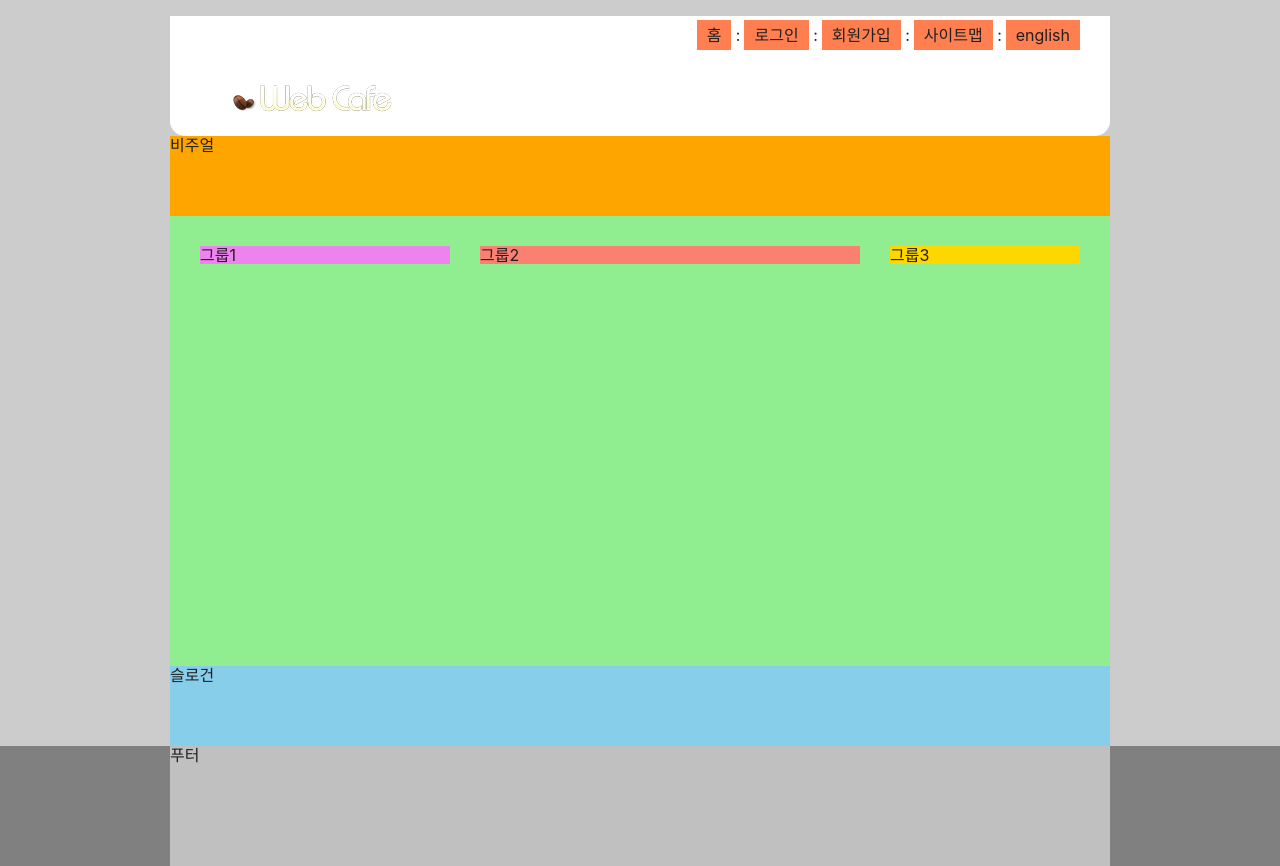
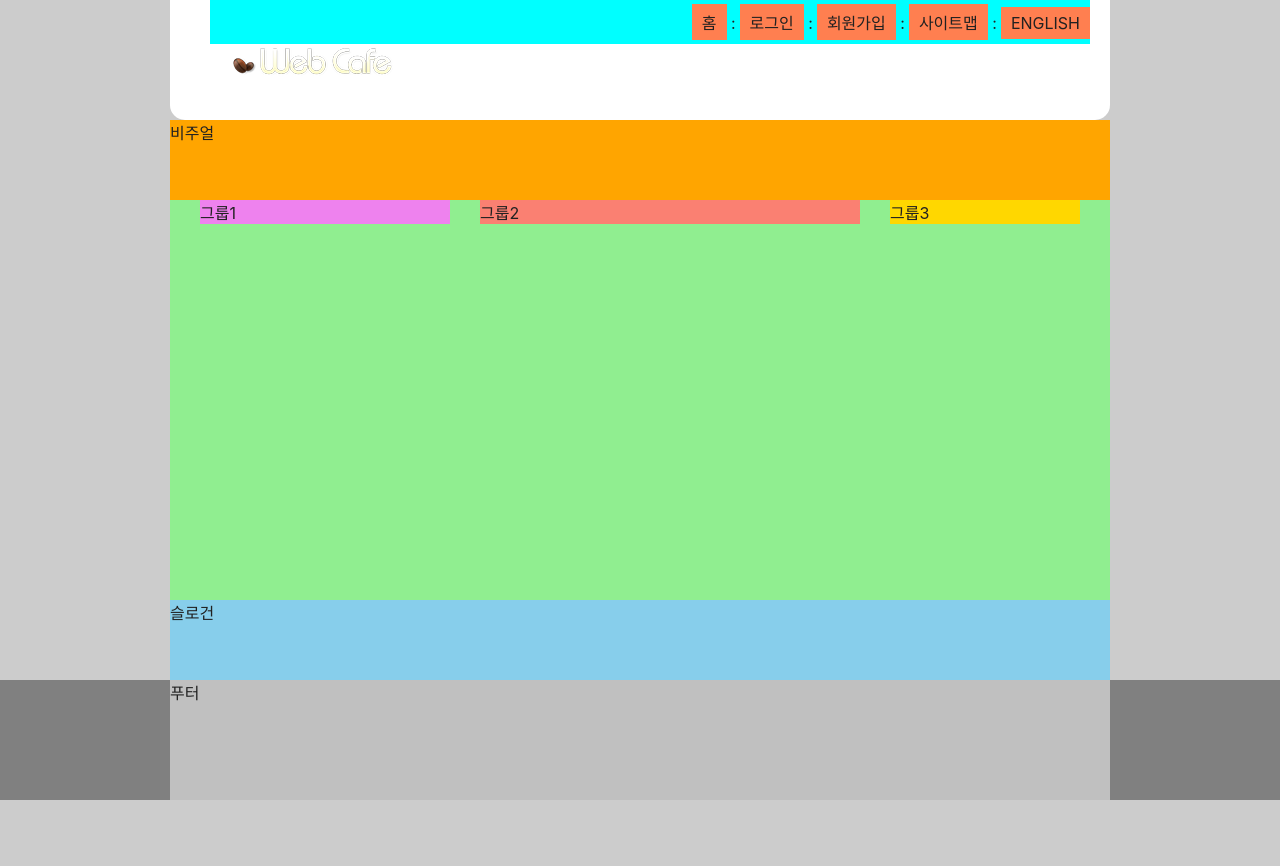
Before and after one commit to jenny7732/HTML5, a plain HTML site: page index.html in a window 1280 px wide. After the commit the page ends 800 px from the top, so only its background shows below. Drawn offline with Linux system fonts and the light colour scheme; a web font is replaced by a local one.

Commit message:
position 속성을 활용한 레이아웃

```diff
--- a/styles/style.css
+++ b/styles/style.css
@@ -1,13 +1,15 @@
 @import url(./normalize.css);
-/* @import url(./reset.css); */
+@import url(./reset.css);
 
 /* 기본 스타일 */
-*, *::before, *::after{
+*,
+*::before,
+*::after {
   box-sizing: border-box;
 }
 
 /* 링크 스타일 */
-a{
+a {
   color: inherit;
   text-decoration: none;
 }
@@ -15,16 +17,25 @@ a{
 /* 본문 스타일 */
 body {
   color: #212121;
-  background:#ccc;
-  font-family: "Pretendard Variable", Pretendard, -apple-system, BlinkMacSystemFont, system-ui, Roboto, "Helvetica Neue", "Segoe UI", "Apple SD Gothic Neo", "Noto Sans KR", "Malgun Gothic", "Apple Color Emoji", "Segoe UI Emoji", "Segoe UI Symbol", sans-serif;
+  background: #ccc;
+  font-family: "Pretendard Variable", Pretendard, -apple-system,
+    BlinkMacSystemFont, system-ui, Roboto, "Helvetica Neue", "Segoe UI",
+    "Apple SD Gothic Neo", "Noto Sans KR", "Malgun Gothic", "Apple Color Emoji",
+    "Segoe UI Emoji", "Segoe UI Symbol", sans-serif;
 }
+
 /* 레이아웃 */
-.header, .visual, .main, .slogan, .footer-inner{
+.header,
+.visual,
+.main,
+.slogan,
+.footer-inner {
   width: 940px;
   margin: 0 auto;
 }
+
 /* 헤더 */
-.header{
+.header {
   background: #fff;
   padding: 0 30px;
   height: 15vh;
@@ -33,76 +44,85 @@ body {
 }
 
 /* 로고 */
-.logo{
+.logo {
   position: absolute;
   top: 45px;
   left: 60px;
 }
 
 /* 텍스트 링크 모음 */
-.member{
-  /* background-color: aqua; */
+.member {
+  background-color: aqua;
   text-align: right;
   padding: 4px 0;
+  /* position 속성을 활용하여 .member 영역을 오른쪽으로 10px 만큼 이동하기 */
+  position: relative;
+  right: -10px;
 }
 
-.member li{
+.member li {
   /* background-color: pink; */
   display: inline-block;
 }
 
-.member a{
+.member a {
   background-color: coral;
   padding: 6px 10px;
   display: inherit;
+  text-transform: uppercase;
 }
 
-.divider{
+/* 마지막 li 요소에 포함된 a 요소를 선택하여 오른쪽 padding 값을 0으로 재정의 하는 방법 */
+/* .member li:last-child a {
+  padding-right: 0;
+} */
+
+.divider {
   margin-right: 4px;
 }
 
 /* 비주얼 */
-.visual{
+.visual {
   background: orange;
   height: 10vh;
 }
 /* 메인 */
 .main {
   background: lightgreen;
-  min-height: 450px;
-  display: flex;
-  flex-direction: row;
-  flex-wrap: nowrap;
-  justify-content: space-between;
-  align-items: flex-start;
-  padding: 30px;
-
+  height: 50vh;
+  display: flow-root;
+  padding: 0 15px;
 }
 
-.group1{
+.group {
+  margin: 0 15px;
+  float: left;
+}
+
+.group1 {
   background-color: violet;
   width: 250px;
 }
-
-.group2{
+.group2 {
   background-color: salmon;
   width: 380px;
 }
-
-.group3{
+.group3 {
   background-color: gold;
   width: 190px;
 }
+
 /* 슬로건 */
-.slogan{
+.slogan {
   background: skyblue;
   height: 10vh;
+  clear: both;
 }
 /* 푸터 */
-.footer{
+.footer {
   background: gray;
 }
-.footer-inner{
-  background-color: silver;
+.footer-inner {
+  background: silver;
   height: 15vh;
 }
```
